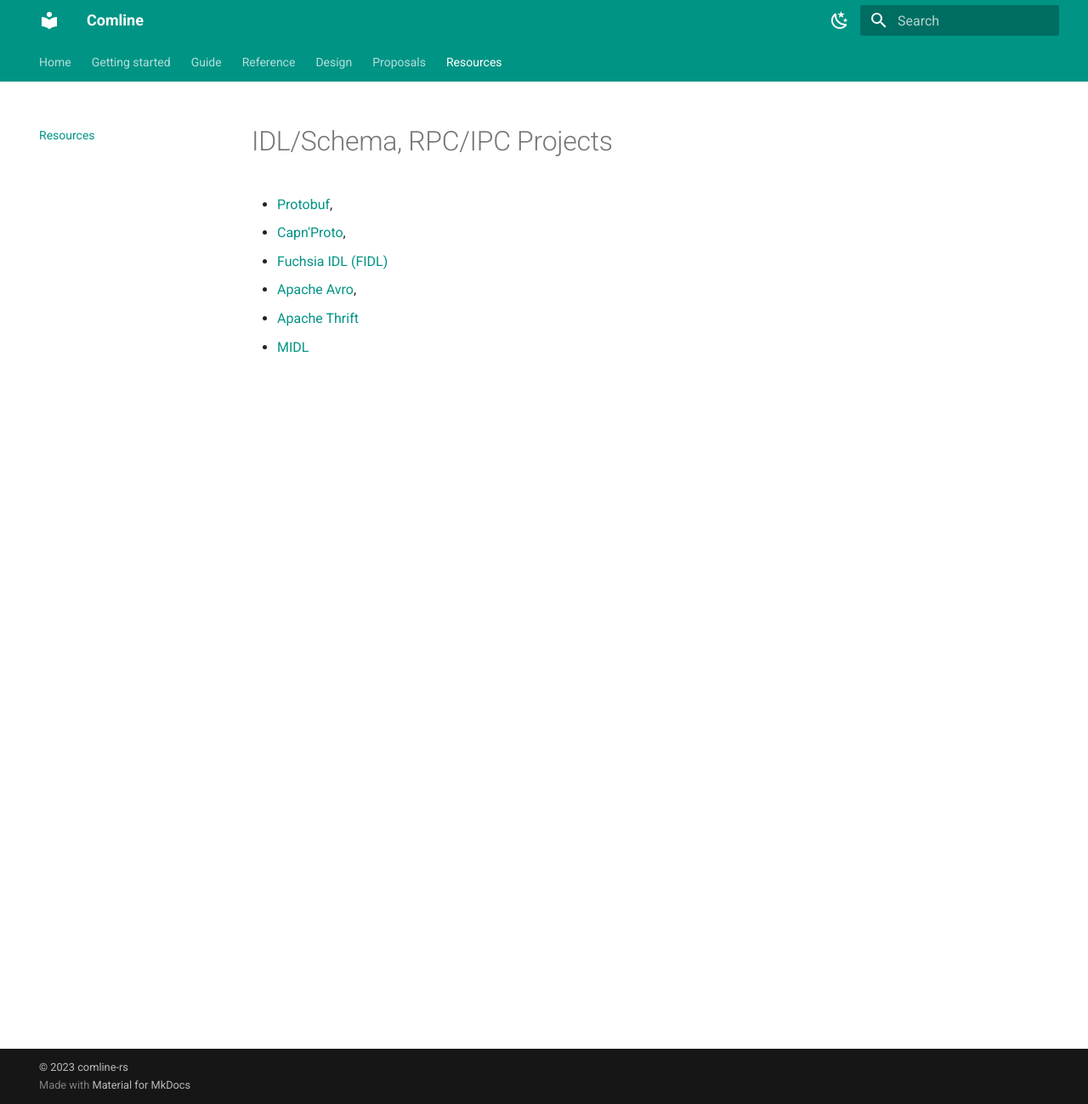
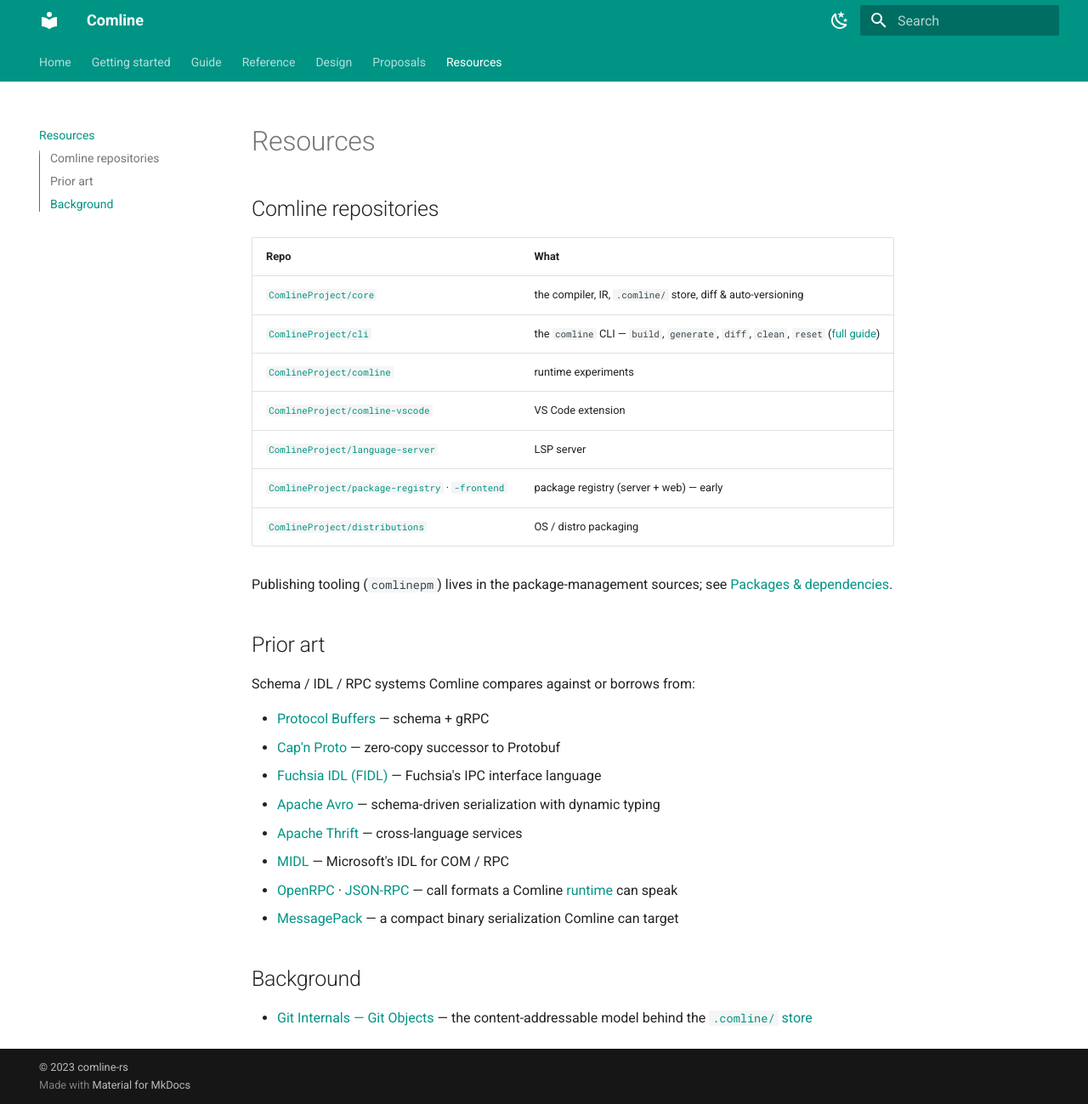
Before and after one commit to ComlineProject/docs, an MkDocs documentation site: the page built from docs/docs/resources.md, in a window 1280 px wide and 1299 px high. Shown: the whole window at 85% size. Built offline with MkDocs 1.6.1 and Material for MkDocs 9.7.7, drawn with Linux system fonts in a browser that asks for light colours; the version menu is left out.

Commit message:
docs: rework the resources page and install section
- resources.md: retitled from 'IDL/Schema, RPC/IPC Projects' to 'Resources';
  added a Comline repositories table, annotated the prior-art list, kept the
  Git-internals background link.
- getting-started.md: point the OS-packaging status at ComlineProject/distributions
  rather than a bare 'planned' line.

```diff
--- a/docs/docs/resources.md
+++ b/docs/docs/resources.md
@@ -1,8 +1,35 @@
-# IDL/Schema, RPC/IPC Projects
+# Resources
 
-- [Protobuf](https://protobuf.dev/),
-- [Capn'Proto](https://capnproto.org/),
-- [Fuchsia IDL (FIDL)](https://fuchsia.dev/fuchsia-src/get-started/sdk/learn/fidl)
-- [Apache Avro](https://avro.apache.org/),
-- [Apache Thrift](https://thrift.apache.org/docs/idl)
-- [MIDL](https://learn.microsoft.com/en-us/windows/win32/midl/midl-start-page)
+## Comline repositories
+
+| Repo | What |
+|---|---|
+| [`ComlineProject/core`](https://github.com/ComlineProject/core) | the compiler, IR, `.comline/` store, diff & auto-versioning |
+| [`ComlineProject/cli`](https://github.com/ComlineProject/cli) | the `comline` CLI — `build`, `generate`, `diff`, `clean`, `reset` ([full guide](https://github.com/ComlineProject/cli/blob/main/docs/cli.md)) |
+| [`ComlineProject/comline`](https://github.com/ComlineProject/comline) | runtime experiments |
+| [`ComlineProject/comline-vscode`](https://github.com/ComlineProject/comline-vscode) | VS Code extension |
+| [`ComlineProject/language-server`](https://github.com/ComlineProject/language-server) | LSP server |
+| [`ComlineProject/package-registry`](https://github.com/ComlineProject/package-registry) · [`-frontend`](https://github.com/ComlineProject/package-registry-frontend) | package registry (server + web) — early |
+| [`ComlineProject/distributions`](https://github.com/ComlineProject/distributions) | OS / distro packaging |
+
+Publishing tooling (`comlinepm`) lives in the package-management sources; see
+[Packages & dependencies](guide/packages/index.md#publishing-planned).
+
+## Prior art
+
+Schema / IDL / RPC systems Comline compares against or borrows from:
+
+- [Protocol Buffers](https://protobuf.dev/) — schema + gRPC
+- [Cap'n Proto](https://capnproto.org/) — zero-copy successor to Protobuf
+- [Fuchsia IDL (FIDL)](https://fuchsia.dev/fuchsia-src/get-started/sdk/learn/fidl) — Fuchsia's IPC interface language
+- [Apache Avro](https://avro.apache.org/) — schema-driven serialization with dynamic typing
+- [Apache Thrift](https://thrift.apache.org/docs/idl) — cross-language services
+- [MIDL](https://learn.microsoft.com/en-us/windows/win32/midl/midl-start-page) — Microsoft's IDL for COM / RPC
+- [OpenRPC](https://open-rpc.org/) · [JSON-RPC](https://www.jsonrpc.org/) — call formats a Comline [runtime](guide/runtime/call-system.md) can speak
+- [MessagePack](https://msgpack.org/) — a compact binary serialization Comline can target
+
+## Background
+
+- [Git Internals — Git Objects](https://git-scm.com/book/en/v2/Git-Internals-Git-Objects)
+  — the content-addressable model behind the
+  [`.comline/` store](guide/ir/cas.md)
```
Also changed, not shown: docs/docs/getting-started.md (+5 -2 lines).
